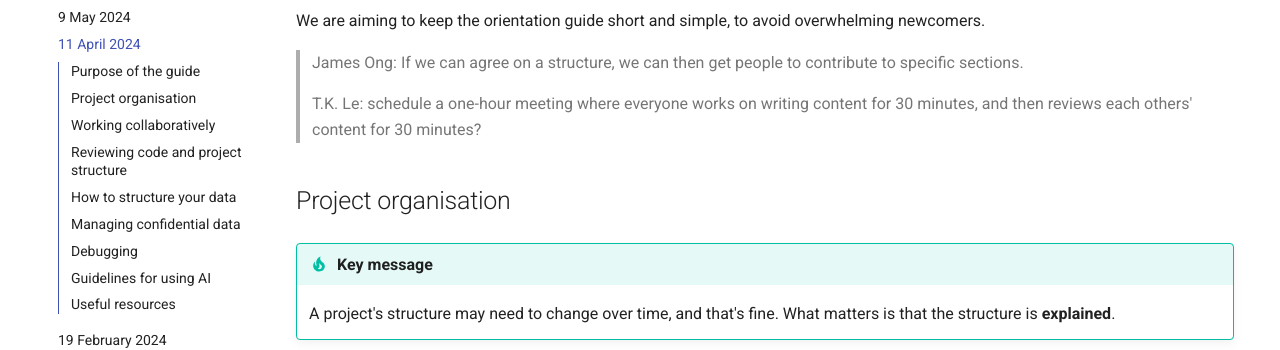
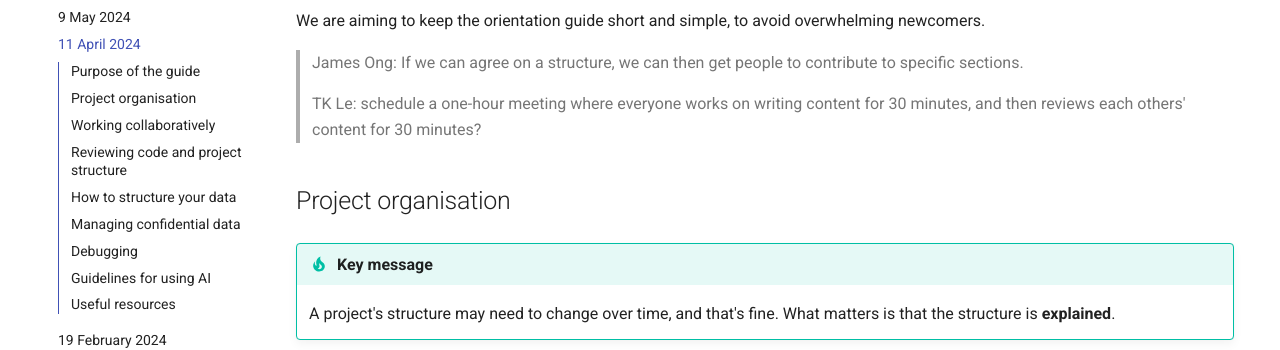
Before and after one commit to robmoss/git-is-my-lab-book, an MkDocs documentation site: the page built from docs/community/meetings/2024-04-11.md, in a window 1280 px wide and 900 px high, scrolled down 401 px. Shown: the part 166-516 px from the top of the window. Built offline with MkDocs 1.6.1 and Material for MkDocs 9.7.7, drawn with Linux system fonts in a browser that asks for light colours; nearby versions of some CDN libraries; library files that are not in the unit come from our copies; comment, search, counter and statistics services are not loaded.

Commit message:
Correct TK's name in the 2024-04-11 notes

```diff
--- a/docs/community/meetings/2024-04-11.md
+++ b/docs/community/meetings/2024-04-11.md
@@ -17,7 +17,7 @@ We are aiming to keep the orientation guide short and simple, to avoid overwhelm
 
 > James Ong: If we can agree on a structure, we can then get people to contribute to specific sections.
 
-> T.K. Le: schedule a one-hour meeting where everyone works on writing content for 30 minutes, and then reviews each others' content for 30 minutes?
+> TK Le: schedule a one-hour meeting where everyone works on writing content for 30 minutes, and then reviews each others' content for 30 minutes?
 
 ## Project organisation
 
```
